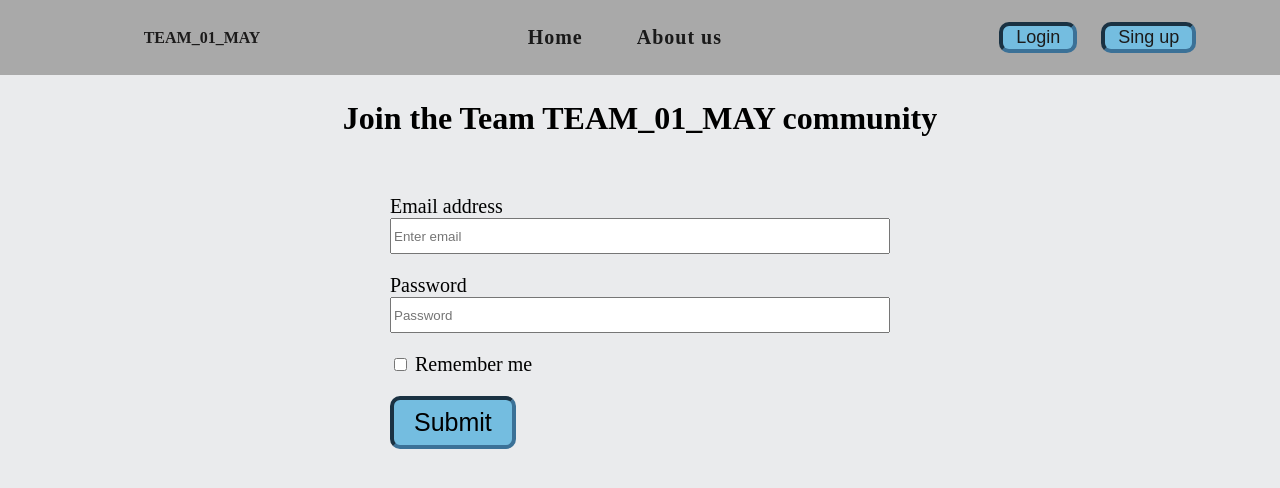
After one commit to stelmaszczykadrian/Ask-Mate, a Flask app: page /registration in a window 1280 px wide. The commit adds this page. Shown: the top 488 px of the page. Run offline with Flask 2, Linux system fonts and the light colour scheme.

Commit message:
dodano rejestracje , logowanie haszowanie

```diff
--- a/server.py
+++ b/server.py
@@ -1,19 +1,84 @@
 from operator import itemgetter
-from flask import Flask, render_template, request, url_for, redirect
+from flask import Flask, render_template, request, url_for, redirect, flash, session
 from markupsafe import Markup
+from datetime import datetime
+import time
+from werkzeug.security import generate_password_hash, check_password_hash
+
 
 import data_manager_answers
 import data_manager_questions
 import util
 
 app = Flask(__name__)
+app.secret_key = 'ghbdtn93vbh65bdctv407yfv'
+
+
+def get_logged_user():
+    if 'user_name' in session:
+        return {'user_name': session['user_name'], 'id': session['id']}
+    else:
+        return None
+
+
+@app.route("/login", methods=["POST", 'GET'])
+def login():
+    user = {}
+    invalid_credentials = False
+    if request.method == "POST":
+        user_name = request.form['email']
+        password = request.form['psw']
+        user_data = data_manager_questions.get_user_password(user_name)
+        if user_data and check_password_hash(user_data['password'], password):
+            session['id'] = user_data['id']
+            session['user_name'] = user_name
+            return redirect(url_for('main'))
+        else:
+            invalid_credentials = True
+            print("bad login")
+
+    return render_template('login.html',  title="authorization", invalid_credentials=invalid_credentials)
+
+
+@app.route("/registration", methods=["POST", 'GET'])
+def registration():
+    ts_epoch = (int(time.time()))
+    new_user = {}
+    if request.method == "POST":
+        if len(request.form['email']) > 4 \
+           and len(request.form['psw']) > 3:
+            hash = generate_password_hash(request.form['psw'])
+            new_user['user_name'] = request.form['email']
+            new_user['password'] = hash
+            new_user['registration_date'] = datetime.fromtimestamp(
+                ts_epoch).strftime('%Y-%m-%d %H:%M:%S')
+            data_manager_questions.addUser(new_user)
+            if new_user:
+                flash("You have successfully registered!", category="success")
+                return redirect(url_for('login'))
+            else:
+                flash("Error adding to database", category="error")
+        else:
+            flash("The form contains errors", category="error")
+
+    return render_template('registration.html',  title="register")
 
 
 @app.route("/", methods=['GET'])
 def main():
-    user_questions = data_manager_questions.get_latest_questions()
+    #user_questions = data_manager_questions.get_latest_questions()
     # all_questions_data = data_manager_questions.get_question_data()
-    return render_template('main.html', headers=util.QUESTION_HEADER, stories=user_questions)
+    #return render_template('main.html', headers=util.QUESTION_HEADER, stories=user_questions)
+    if 'id' in session:
+        return render_template('main.html', logged_user = get_logged_user())
+    return render_template('main.html')
+
+
+@app.route("/logout")
+def logout():
+    session.pop('id', None)
+    session.pop('user_name', None)
+    return redirect(url_for("login"))
 
 
 @app.route('/list', methods=['GET'])
@@ -200,6 +265,9 @@ def comment_to_answer(answer_id, question_id):
         return render_template("comment_to_answer.html", answer_id=answer_id, question_id=question_id)
 
 
+
+
+
 app.config['SEND_FILE_MAX_AGE_DEFAULT'] = -1
 if __name__ == "__main__":
     app.run(
--- a/static/style.css
+++ b/static/style.css
@@ -12,10 +12,9 @@ button:hover{
     border-radius: 10px 10px 10px 10px;
 }
 h1 {
+    margin-top: 100px;
     height:75px;
     text-align: center;
-    background-color: #3B7197;
-    margin: -10px;
     margin-bottom: 20px;
 
 }
@@ -47,3 +46,93 @@ h1 {
     text-decoration: none;
     color: black;
 }
+
+
+.nav_bar{
+   position: fixed;
+   width: 100%;
+   top: 0;
+   left: 0;
+   z-index: 50;
+   padding: 10px 30px;
+   background-color: rgb(169, 169, 169);
+   display: flex;
+   flex-direction: row;
+   justify-content: space-around;
+   align-content: center;
+   align-items: center;
+}
+
+.main-iner{
+   display: flexbox;
+}
+
+.main-iner-link{
+   margin-right: 50px;
+   color: #1a1a1a;
+   font-size: 20px;
+   font-weight: 700;
+   text-decoration:none;
+   position: relative;
+   letter-spacing:1px;
+}
+
+.navbar-brand{
+   text-decoration:none;
+   color: #1c1b1b;
+   font-weight: 700;
+}
+
+.btn-nav_bar{
+   color: #1c1b1b;
+   text-decoration:none;
+   font-size: 18px;
+   padding: 5px 7px;
+}
+
+.btn-btn{
+   margin-right: 20px;
+}
+
+.container {
+   text-decoration:none;
+   max-width: 1300px;
+   margin: 0 auto;
+ }
+
+ .form-container{
+   max-width: 500px;
+   margin: 0 auto;
+ }
+
+ .form-group{
+   display: flex;
+   flex-direction: column;
+   font-size: 20px;
+   margin-bottom: 20px;
+ }
+
+ .form-control{
+   height: 30px;
+ }
+
+ .form-check{
+   font-size: 20px;
+   margin-bottom: 20px;
+ }
+
+ .btn-form{
+   font-size: 25px;
+   padding: 8px 20px;
+ }
+
+ .nav_bar-btn-alternative{
+   display: flex;
+   align-items: center;
+ }
+
+ .btn-nav_bar_alternative{
+   margin-left: 20px;
+   font-size: 15px;
+   height: 40px;
+ }
--- a/templates/main.html
+++ b/templates/main.html
@@ -2,11 +2,37 @@
 <html lang="en">
 <head>
     <meta charset="UTF-8">
-    <title>Title</title>
+    <title>{% block title %}{% endblock %}</title>
     <link rel="stylesheet" type="text/css" href={{ url_for('static', filename='style.css') }}>
 </head>
 <body>
-<h1>ASK MATE</h1>
+   <div class="nav_bar">
+      <a class="navbar-brand" href="/">TEAM_01_MAY</a>
+      <div class="nav_bar-main">
+         <ul class="main-iner">
+            <a class="main-iner-link" href="#">Home</a>
+            <a class="main-iner-link" href="#">About us </a>
+
+         </ul>
+       </div>
+       {% if not logged_user %}
+       <div class="nav_bar-btn">
+         <button class="btn-btn" ><a class="btn-nav_bar" type="button" href="/login" role="button">Login</a></button>
+         <button><a class="btn-nav_bar" type="button" href="/registration" role="button">Sing up</a></button>
+       </div>
+       {% else %}
+       <div class="nav_bar-btn-alternative">
+       <h3>Wellcome : {{ logged_user.user_name }}</h3>
+       <button class="btn-nav_bar_alternative"><a class="btn-nav_bar" type="button" href="/logout" role="button">Logout</a></button>
+      </div>
+      {% endif %}
+   </div>
+
+
+
+{% block body %}
+<div class="container">
+   <h1>WELCOME to the ASK MATE </h1>
    {#<table border=solid>#}
    {#    <thead>#}
    {#        <tr>#}
@@ -30,10 +56,8 @@
               <p class="submission-time" style="float:right">SUBMISSION TIME: {{ question.submission_time }}</p></div>
        {% endfor %}
 
-<br>
-</body>
+</div>
 
-</html>
-
+{% endblock %}
 </body>
 </html>
--- /dev/null
+++ b/templates/registration.html
@@ -0,0 +1,29 @@
+{% extends 'main.html' %}
+
+{% block title %}
+Registration
+{% endblock %}
+
+{% block body %}
+<h1>Join the Team TEAM_01_MAY community</h1>
+{% for msg in get_flashed_messages() %}
+<div class="flash">{{msg}}</div>
+{% endfor %}
+<form class="form-container" action="/registration" method="post">
+   <div class="form-group">
+      <label for="exampleInputEmail1">Email address</label>
+      <input type="email" class="form-control" id="exampleInputEmail1" name="email" placeholder="Enter email">
+   </div>
+   <div class="form-group">
+   <label for="exampleInputPassword1">Password</label>
+   <input type="password" class="form-control" id="exampleInputPassword1" name="psw" placeholder="Password">
+   </div>
+   <div class="form-check">
+      <input type="checkbox" class="form-check-input" id="exampleCheck1">
+      <label class="form-check-label" for="exampleCheck1">Remember me</label>
+    </div>
+   <button type="submit" class="btn-form">Submit</button>
+
+</form>
+
+{% endblock %}
```
Also changed, not shown: data_manager_questions.py (+26 -3 lines), sample_data/askmatepart2-sample-data.sql (+14 -3 lines), templates/login.html (added, +26 -0 lines). Lines whose indentation alone changed are shown as unchanged.
